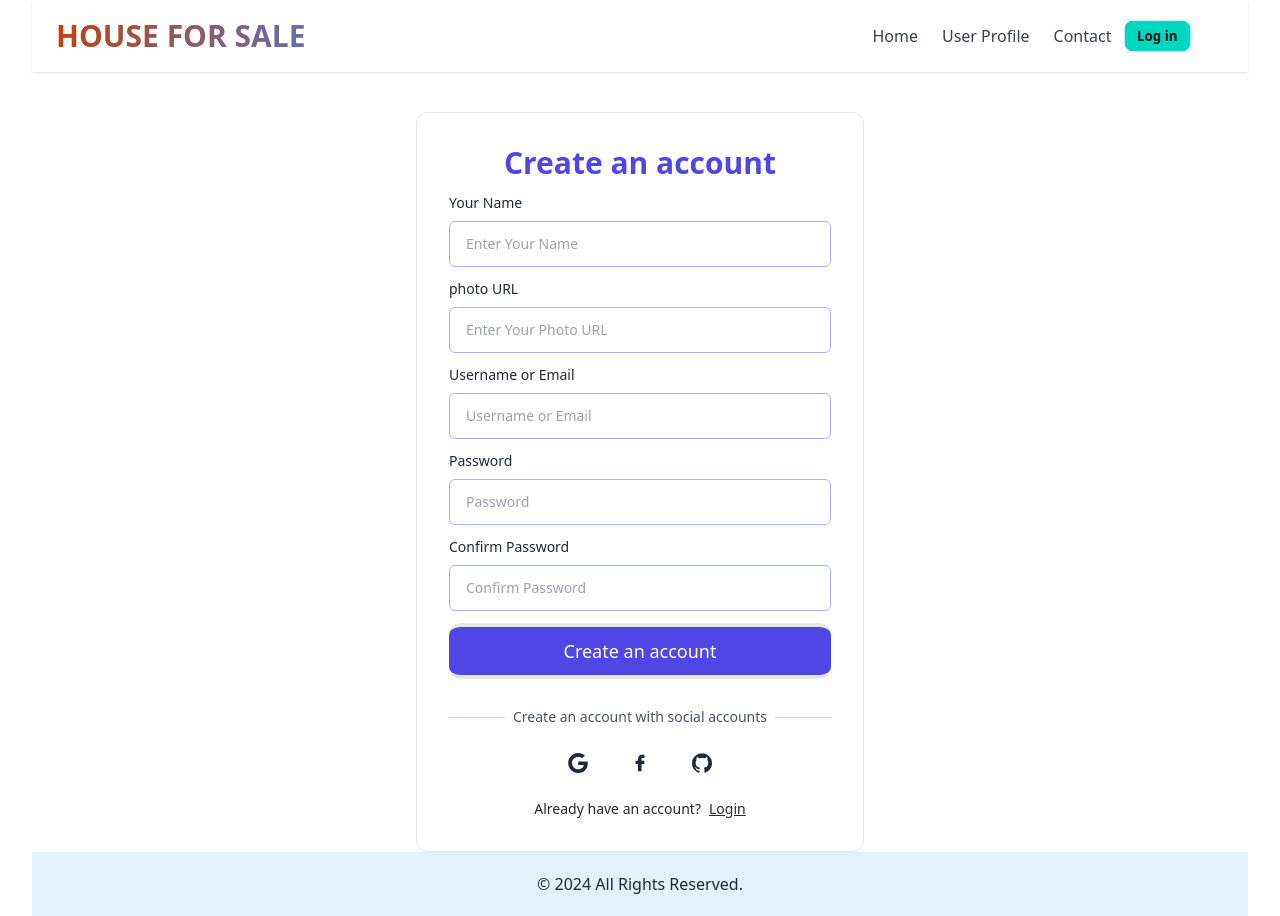
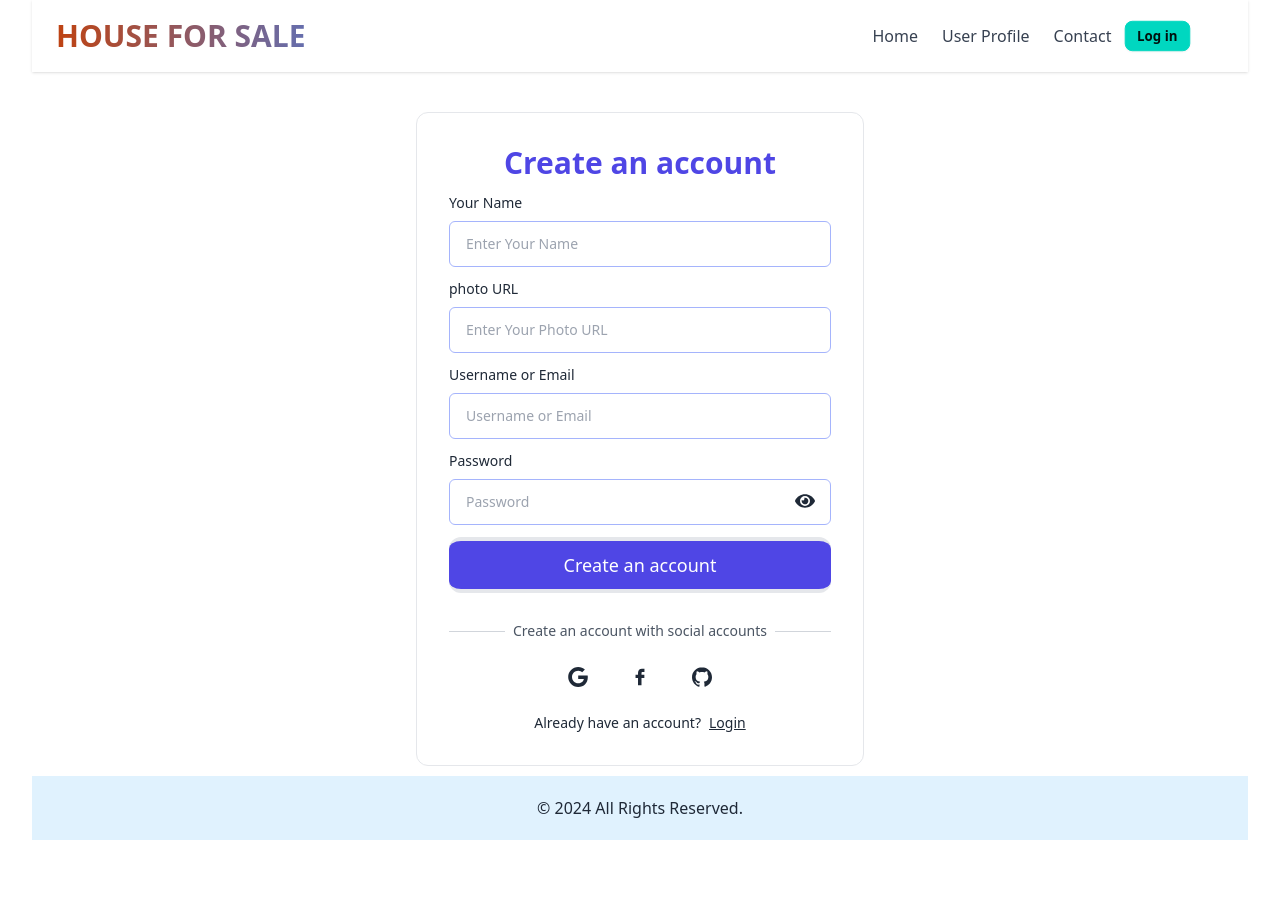
Before and after one commit to mdsaifulislamrafel/Residential-Auth-React, a React (Vite) app: page /register in a window 1280 px wide. After the commit the page ends 840 px from the top, so only its background shows below. Built offline with nearby package versions, Linux system fonts and the light colour scheme; no server answers.

Commit message:
eye icon added and showing password function added

```diff
--- a/package.json
+++ b/package.json
@@ -22,6 +22,7 @@
     "react-helmet-async": "^2.0.4",
     "react-hook-form": "^7.51.2",
     "react-hot-toast": "^2.4.1",
+    "react-icons": "^5.0.1",
     "react-router-dom": "^6.22.3",
     "sort-by": "^1.2.0"
   },
--- a/src/Pages/Login.jsx
+++ b/src/Pages/Login.jsx
@@ -1,9 +1,12 @@
 import { Link } from "react-router-dom";
 import { useForm } from "react-hook-form";
-import { useContext } from "react";
+import { useContext, useState } from "react";
 import { AuthContext } from "../AuthProvider/AuthProvider";
 import toast from 'react-hot-toast';
 import { useNavigate, useLocation } from "react-router-dom";
+import { IoMdEyeOff } from "react-icons/io";
+import { FaEye } from "react-icons/fa";
+
 
 
 const Login = () => {
@@ -11,6 +14,7 @@ const Login = () => {
     const { signIn, googleSignIn, facebookSignIn, githubSignIn } = useContext(AuthContext);
     const navigate = useNavigate();
     const location = useLocation();
+    const [show, setShow] = useState(false);
 
     const onSubmit = (data) => {
         const { email, password } = data;
@@ -28,6 +32,10 @@ const Login = () => {
                     toast.error("Pleach checkout your email or password");
                 }
             })
+    };
+
+    const handleShowPassword = () => {
+        setShow(!show);
     };
 
     const handleSocialLogin = (socialProvider) => {
@@ -58,8 +66,11 @@ const Login = () => {
                     <label htmlFor="password" className="block ">
                         Password
                     </label>
-                    <input {...register("password", { required: true })} type="password" name="password" id="password" placeholder="Password" className="w-full px-4 py-3 rounded-md border border-indigo-300 focus:outline-none focus:ring" />
-                    {errors.password && <span className="text-red-500">This field is required</span>}
+                    <div className="relative">
+                        <input {...register("password", { required: true })} type={show ? "text" : "password"} name="password" id="password" placeholder="Password" className="w-full px-4 py-3 rounded-md border border-indigo-300 focus:outline-none focus:ring" />
+                        {errors.password && <span className="text-red-500">This field is required</span>}
+                        <span className="absolute right-4 top-3" onClick={handleShowPassword}>{show ? <IoMdEyeOff className="text-xl" /> : <FaEye  className="text-xl"/>}</span>
+                    </div>
                     <div className="flex justify-end text-xs">
                         <a className="hover:underline">
                             Forgot Password?
--- a/src/Pages/Register.jsx
+++ b/src/Pages/Register.jsx
@@ -1,23 +1,22 @@
 import { Link } from "react-router-dom";
 import { useForm } from "react-hook-form";
-import { useContext } from "react";
+import { useContext, useState } from "react";
 import { AuthContext } from "../AuthProvider/AuthProvider";
 import toast from 'react-hot-toast';
 import { useNavigate, useLocation } from "react-router-dom";
+import { IoMdEyeOff } from "react-icons/io";
+import { FaEye } from "react-icons/fa";
 
 const Register = () => {
     const { register, handleSubmit, formState: { errors }, reset } = useForm();
     const { createUser, googleSignIn, facebookSignIn, githubSignIn, upDateProfile } = useContext(AuthContext);
     const navigate = useNavigate();
     const location = useLocation();
+    const [show, setShow] = useState(false);
 
     const onSubmit = (data) => {
-        const { usernameOrEmail, password, fullName, photoURL, confirmPassword } = data;
+        const { usernameOrEmail, password, fullName, photoURL } = data;
 
-        if (password !== confirmPassword) {
-            toast.error("Passwords do not match");
-            return;
-        }
 
         createUser(usernameOrEmail, password)
             .then(result => {
@@ -41,6 +40,10 @@ const Register = () => {
                     navigate(location.state?.pathname || "/");
                 }
             });
+    };
+
+    const handleShowPassword = () => {
+        setShow(!show);
     };
 
     return (
@@ -73,17 +76,20 @@ const Register = () => {
                     <label htmlFor="password" className="block">
                         Password
                     </label>
+                    <div className="relative">
                         <input
                             {...register("password", {
                                 required: true,
                                 pattern: /^(?=.*[a-z])(?=.*[A-Z]).{6,}$/,
                             })}
-                        type="password"
+                            type={show ? "text" : "password"}
                             name="password"
                             id="password"
                             placeholder="Password"
                             className="w-full px-4 py-3 rounded-md border border-indigo-300 focus:outline-none focus:ring"
                         />
+                        <span className="absolute right-4 top-3" onClick={handleShowPassword}>{show ? <IoMdEyeOff className="text-xl" /> : <FaEye className="text-xl" />}</span>
+                    </div>
                     {errors.password && errors.password.type === "required" && (
                         <span className="text-red-500">This field is required</span>
                     )}
@@ -91,16 +97,6 @@ const Register = () => {
                         <span className="text-red-500">
                             Password must have at least one uppercase letter, one lowercase letter, and be at least 6 characters long
                         </span>
-                    )}
-                </div>
-
-                <div className="space-y-2 text-sm">
-                    <label htmlFor="confirmPassword" className="block">
-                        Confirm Password
-                    </label>
-                    <input {...register("confirmPassword", { required: true, pattern: /^(?=.*[a-z])(?=.*[A-Z]).{6,}$/, })} type="password" name="confirmPassword" id="confirmPassword" placeholder="Confirm Password" className="w-full px-4 py-3 rounded-md border border-indigo-300 focus:outline-none focus:ring" />
-                    {errors.confirmPassword && <span className="text-red-500">This field is required</span>}
-                    {errors.password && errors.password.type === "pattern" && (<span className="text-red-500">Password must have at least one uppercase letter, one lowercase letter, and be at least 6 characters long</span>
                     )}
                 </div>
                 <button type="submit" className="text-lg rounded-xl relative p-[10px] block w-full bg-indigo-600 text-white border-y-4 duration-500 overflow-hidden focus:border-indigo-500 z-50 group">
--- a/src/Routes/Routes.jsx
+++ b/src/Routes/Routes.jsx
@@ -36,7 +36,7 @@ export const router = createBrowserRouter([
             },
             {
                 path: "/contact",
-                element: <Contact />
+                element: <PrivateRoute><Contact /></PrivateRoute>
             },
             {
                 path: "/login",
```
Also changed, not shown: 1 other file (tests, documents, lock files or other folders). Lines whose indentation alone changed are shown as unchanged.
